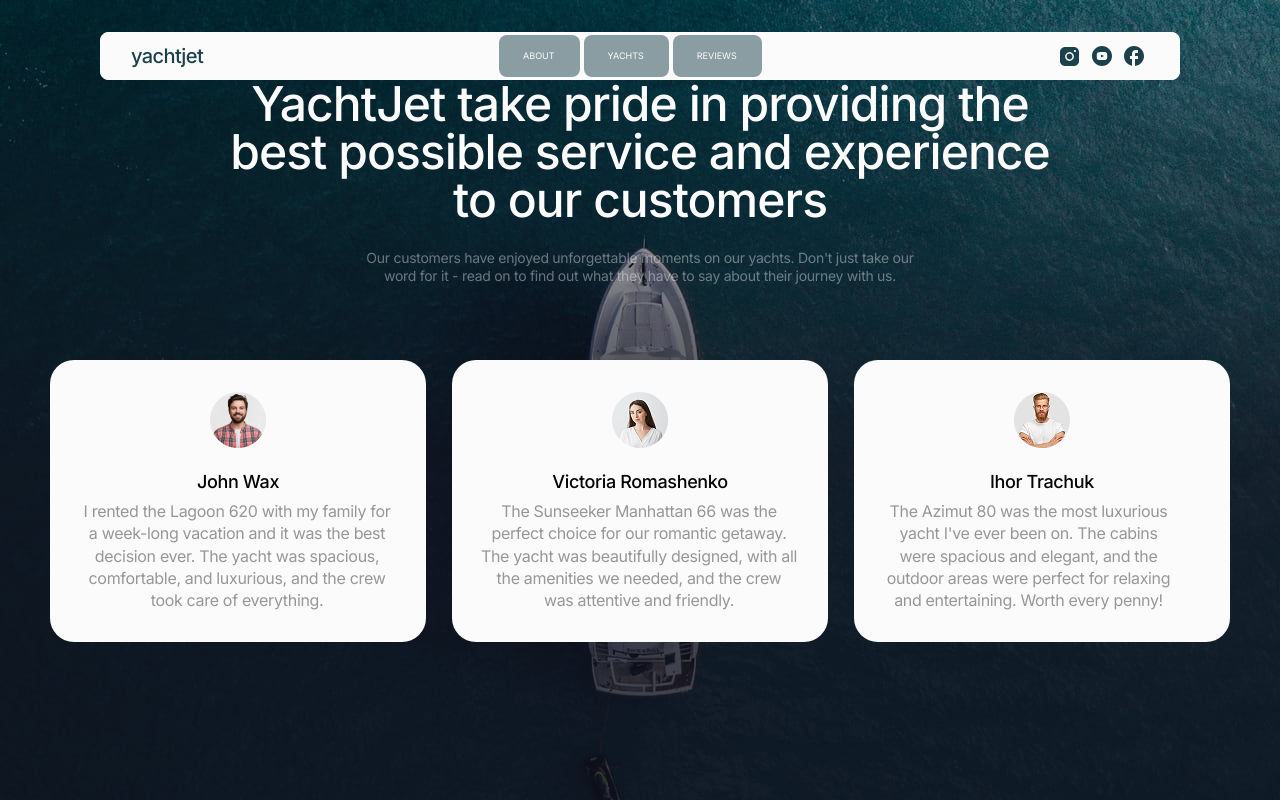
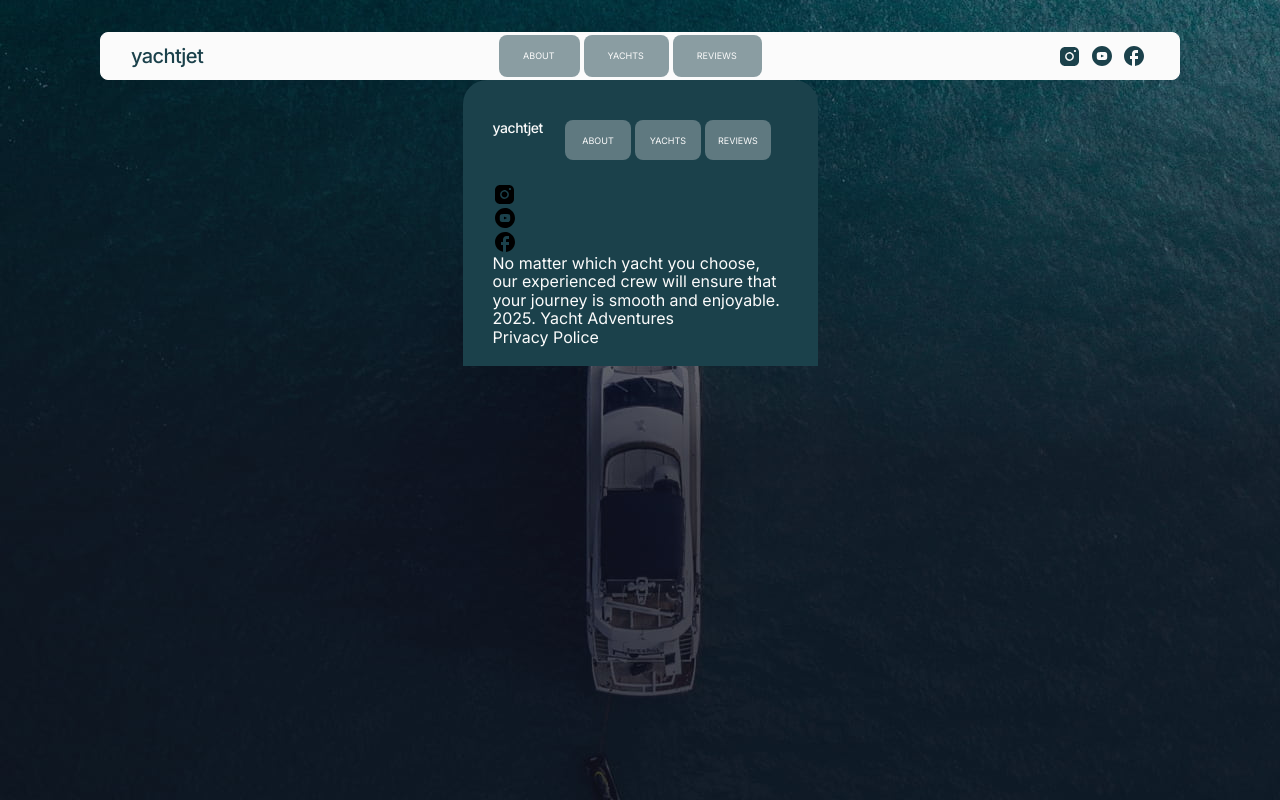
Before and after one commit to maryana-frydrak/yacht-jet, a plain HTML site: page index.html in a window 1280 px wide. Drawn offline with nearby package versions, Linux system fonts and the light colour scheme; a script that the page names is missing.

Commit message:
work with footer

```diff
--- a/css/styles.css
+++ b/css/styles.css
@@ -1355,3 +1355,50 @@ img {
 }
 
 /* #endregion sixth-section */
+
+/* #region footer */
+.footer-page {
+    border-radius: 24px 24px 0 0;
+    background: #1b414b;
+    margin: 0 auto;
+    padding: 40px 30px 20px;
+    width: 355px;
+}
+
+.footer-page-nav {
+    display: flex;
+    flex-wrap: wrap;
+    gap: 22px;
+}
+
+.footer-page-logo {
+    font-weight: 500;
+    font-size: 14px;
+    letter-spacing: -0.03em;
+    color: #fbfbfb;
+}
+
+.footer-page-nav-list {
+    display: flex;
+    gap: 4px;
+}
+
+.footer-nav-list-link {
+    background-color: rgba(251, 251, 251, 0.3);
+    border-radius: 8px;
+    width: 66px;
+    height: 40px;
+    padding: 15px 12px;
+    display: block;
+    font-weight: 400;
+    font-size: 9px;
+    /* line-height: 12px; */
+    line-height: 1.3;
+    text-transform: uppercase;
+    text-align: center;
+    color: #fbfbfb;
+
+    transition: background-color 250ms cubic-bezier(0.4, 0, 0.2, 1);
+}
+
+/* #endregion footer */
--- a/index.html
+++ b/index.html
@@ -308,7 +308,7 @@
 <!-- #endregion fifth-section -->
 
 <!-- #region sixth-section -->
-<section class="sixth-section">
+<section class="sixth-section hidden">
     <h2 class="text sixth-section-text">
         YachtJet take pride in providing the best possible service and experience to our customers
     </h2>
@@ -352,7 +352,7 @@
 </main>
 
 <!-- #region footer -->
-<footer class="footer-page hidden">
+<footer class="footer-page">
     <nav class="footer-page-nav">
     <a class="footer-page-logo" href="./index.html">yachtjet</a>
     <ul class="footer-page-nav-list">
```
Also changed, not shown: css/styles-old.css (+2 -35 lines).
